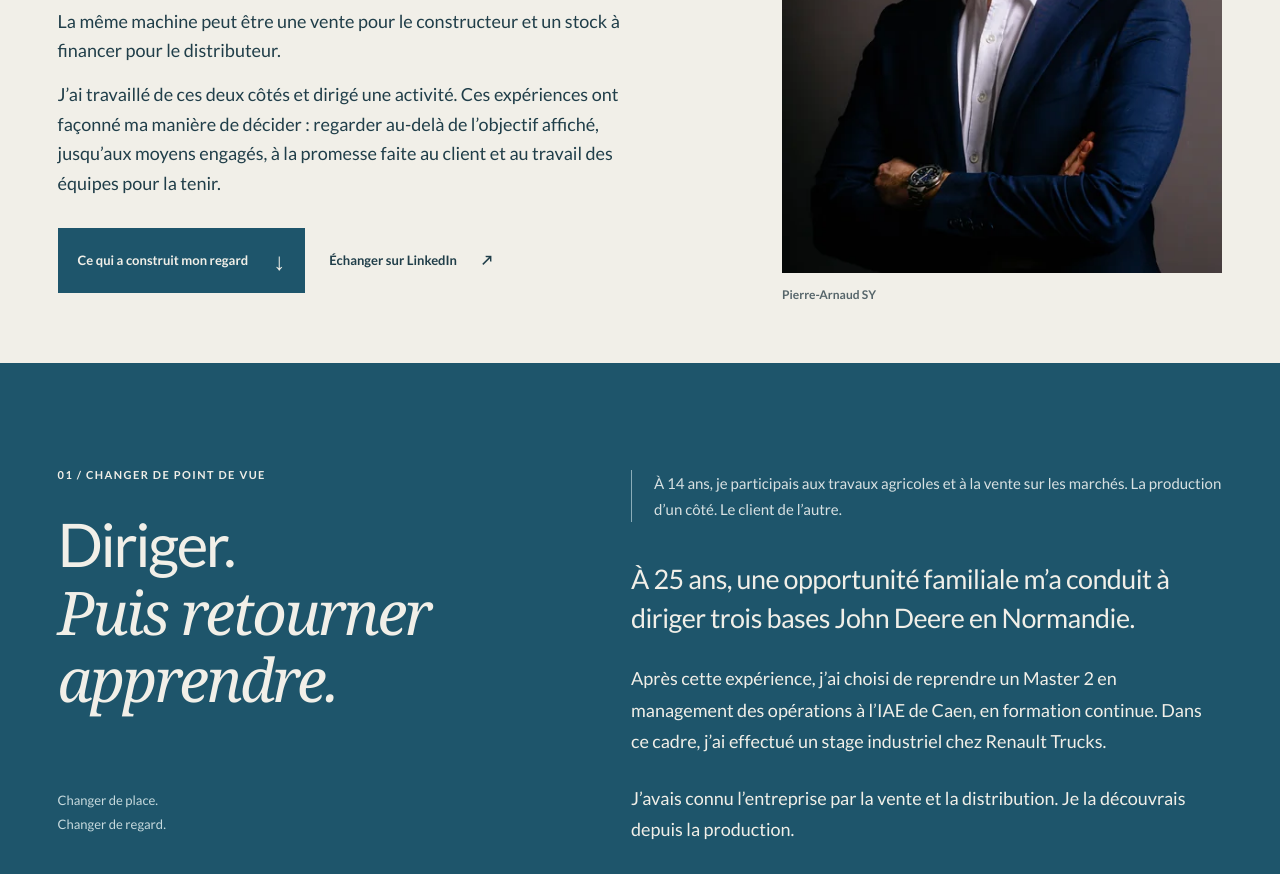
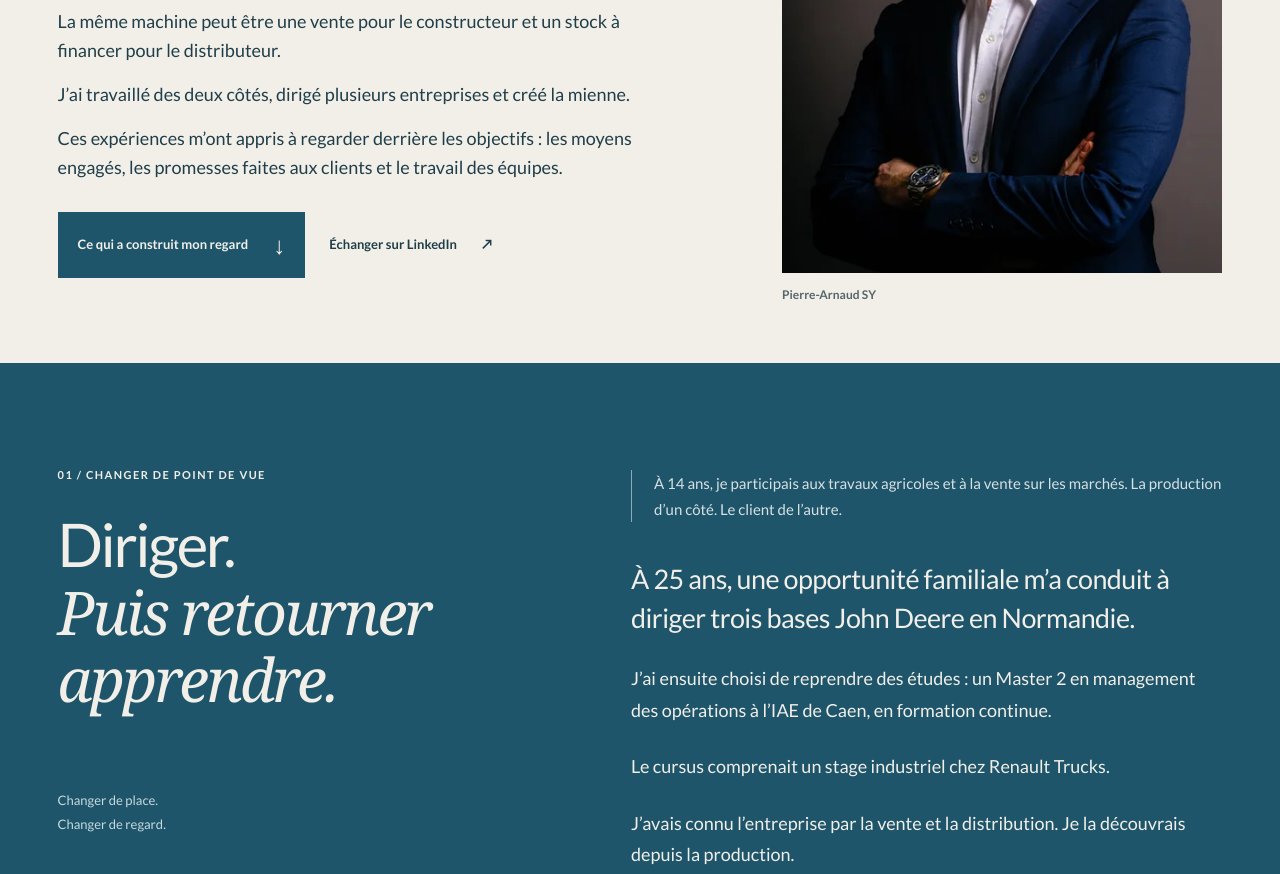
Before and after one commit to piarsy/site-personnel, a plain HTML site: page index.html in a window 1280 px wide. Shown: the part 420-1294 px from the top of the page. Drawn offline with Linux system fonts and the light colour scheme.

Commit message:
Actualiser les introductions et les formations FR EN

```diff
--- a/index.html
+++ b/index.html
@@ -62,7 +62,8 @@
         <h1 id="hero-title">Une entreprise ne se comprend pas <em>depuis un seul endroit.</em></h1>
         <div class="c-intro">
           <p>La même machine peut être une vente pour le constructeur et un stock à financer pour le distributeur.</p>
-          <p>J’ai travaillé de ces deux côtés et dirigé une activité. Ces expériences ont façonné ma manière de décider : regarder au-delà de l’objectif affiché, jusqu’aux moyens engagés, à la promesse faite au client et au travail des équipes pour la tenir.</p>
+          <p>J’ai travaillé des deux côtés, dirigé plusieurs entreprises et créé la mienne.</p>
+<p>Ces expériences m’ont appris à regarder derrière les objectifs : les moyens engagés, les promesses faites aux clients et le travail des équipes.</p>
         </div>
         <div class="hero-actions">
           <a href="#histoire" class="button button-primary">Ce qui a construit mon regard <span aria-hidden="true">↓</span></a>
@@ -87,7 +88,8 @@
         <div class="story-content">
           <p class="story-prelude">À 14 ans, je participais aux travaux agricoles et à la vente sur les marchés. La production d’un côté. Le client de l’autre.</p>
           <p class="story-opening">À 25 ans, une opportunité familiale m’a conduit à diriger trois bases John Deere en Normandie.</p>
-          <p>Après cette expérience, j’ai choisi de reprendre un Master 2 en management des opérations à l’IAE de Caen, en formation continue. Dans ce cadre, j’ai effectué un stage industriel chez Renault Trucks.</p>
+          <p>J’ai ensuite choisi de reprendre des études : un Master 2 en management des opérations à l’IAE de Caen, en formation continue.</p>
+<p>Le cursus comprenait un stage industriel chez Renault Trucks.</p>
 <p>J’avais connu l’entreprise par la vente et la distribution. Je la découvrais depuis la production.</p>
           <p class="story-closing">J’avais déjà dirigé. Il me restait beaucoup à apprendre.</p>
         </div>
```
Also changed, not shown: en/index.html (+4 -2 lines), en/legal.html (+1 -0 lines), mentions-legales.html (+1 -0 lines).
